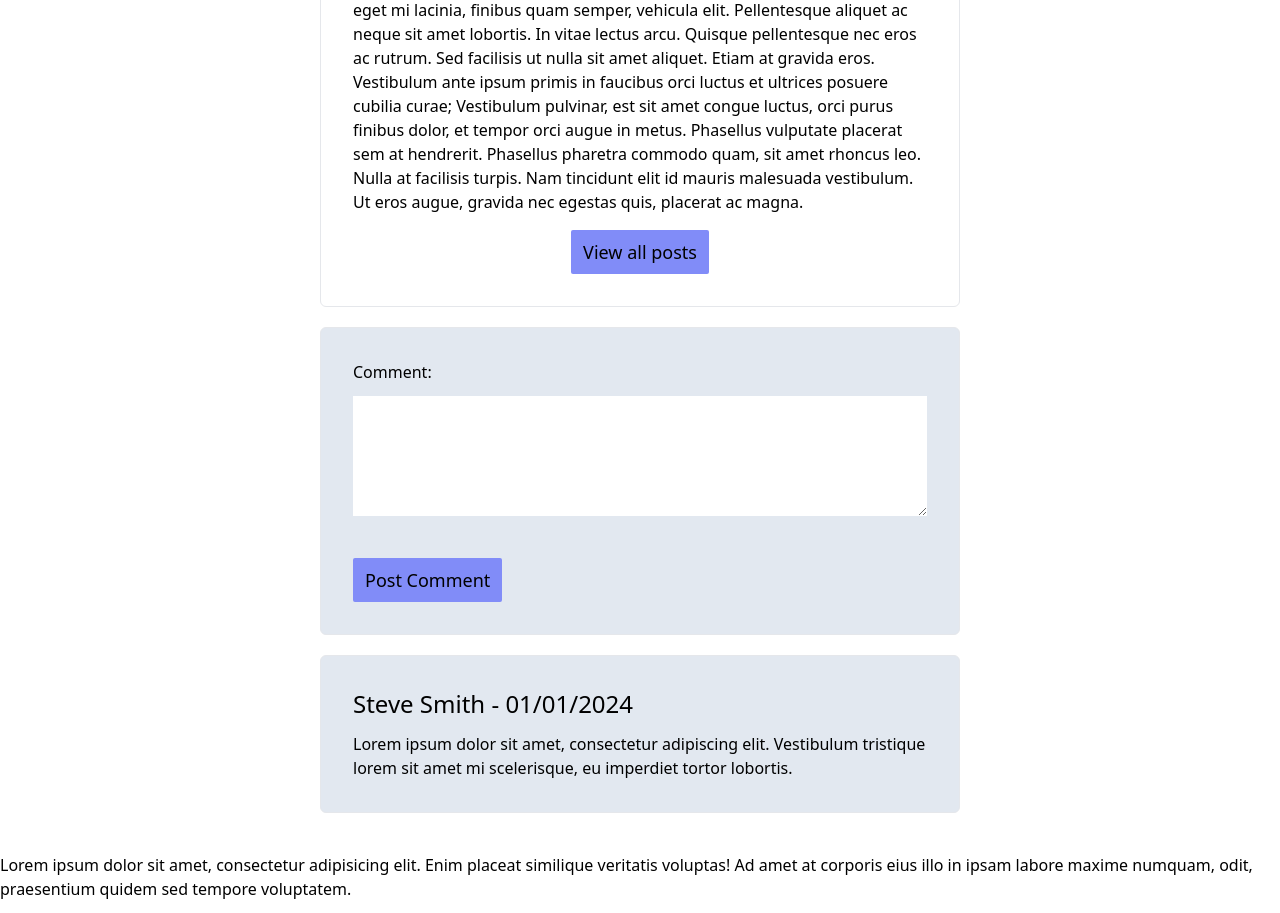
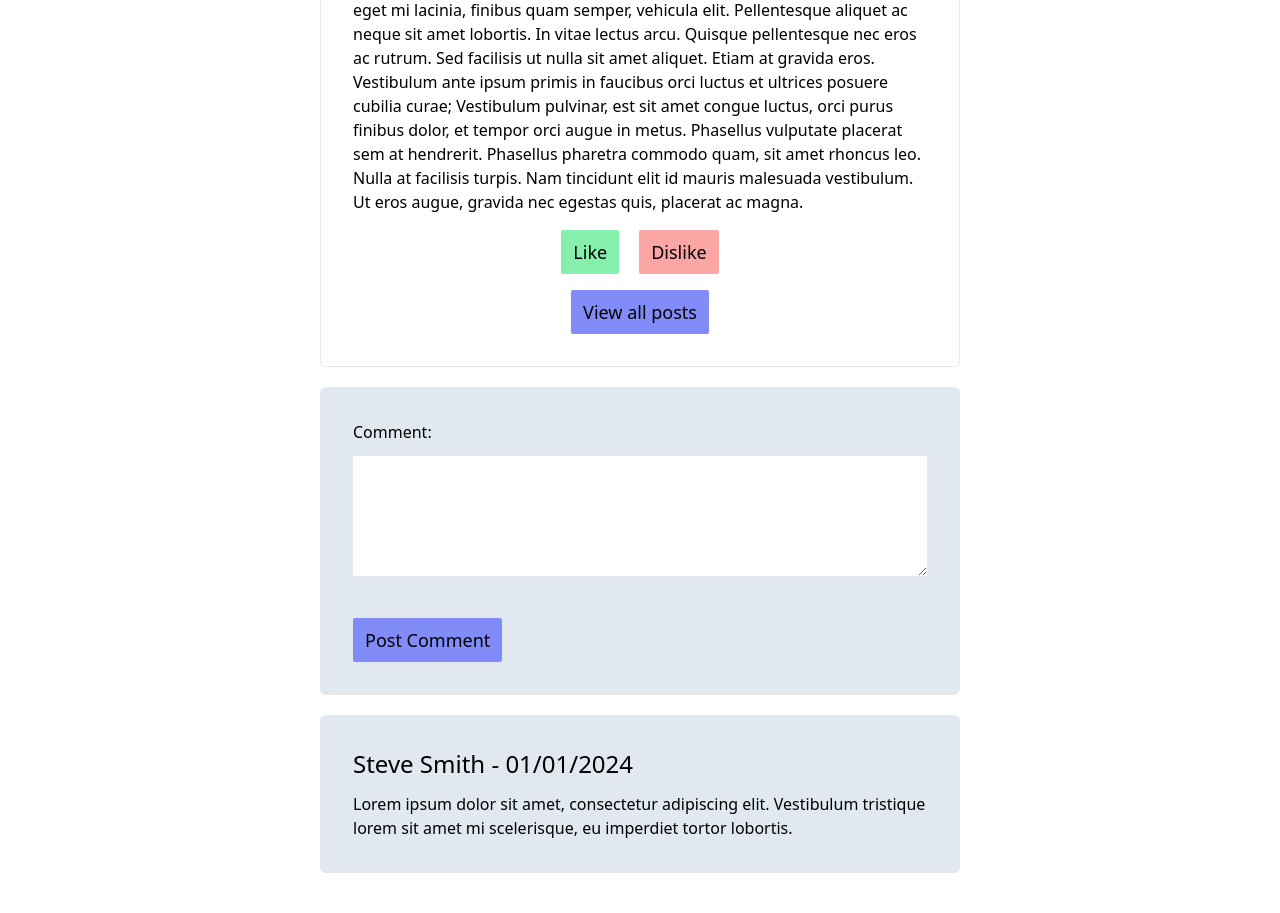
Before and after one commit to iO-Academy/24-jan-honey-badger-brigade-blogging-site, a PHP site: the page made by singlePost.php in a window 1280 px wide. Shown: the part 1124-2037 px from the top of the page. Run offline with PHP 8.4, Linux system fonts and the light colour scheme; the visitor is signed in with stand-in values (Sample User, id 1); data comes from the database, SQL or seed files in the repository; some libraries are stand-ins or nearby versions.

Commit message:
redirect logged out users to login when they click like

```diff
--- a/singlePost.php
+++ b/singlePost.php
@@ -1,14 +1,17 @@
 <?php
 require_once 'src/connectToDb.php';
-
 require_once 'src/Models/BlogModel.php';
 
+session_start();
 $db = connectToDb();
 $blogModel = new BlogModel($db);
+$blog = $blogModel->getBlogById($_GET['id']);
+if (!isset($_SESSION['userid']))
 
-session_start();
-
-$blog = $blogModel->getBlogById($_GET['id'])
+if (isset($_GET['click'])){
+    // check for existing vote
+    //update as needed
+}
 ?>
 
 <!DOCTYPE html>
@@ -38,10 +41,10 @@ $blog = $blogModel->getBlogById($_GET['id'])
         </div>
         <p class="text-2xl mb-10"><?php echo $blog->postTime . ' - By ' . $blog->id; ?></p>
         <p><?php echo $blog->content ?></p>
-<!--        <div class="flex justify-center gap-5">-->
-<!--            <a class="px-3 py-2 mt-4 text-lg bg-green-300 hover:bg-green-400 hover:text-white transition inline-block rounded-sm" href="#">Like</a>-->
-<!--            <a class="px-3 py-2 mt-4 text-lg bg-red-300 hover:bg-red-400 hover:text-white transition inline-block rounded-sm" href="#">Dislike</a>-->
-<!--        </div>-->
+        <div class="flex justify-center gap-5">
+            <a class="px-3 py-2 mt-4 text-lg bg-green-300 hover:bg-green-400 hover:text-white transition inline-block rounded-sm" href="<?php echo isset($_SESSION['userid']) ? '?id=' . $_GET['id'] . '&click=Like' : 'login.php'; ?>">Like</a>
+            <a class="px-3 py-2 mt-4 text-lg bg-red-300 hover:bg-red-400 hover:text-white transition inline-block rounded-sm" href="<?php echo isset($_SESSION['userid']) ? '?id=' . $_GET['id'] . '&click=Dislike' : 'login.php'; ?>">Dislike</a>
+        </div>
         <div class="flex justify-center">
             <a class="px-3 py-2 mt-4 text-lg bg-indigo-400 hover:bg-indigo-700 hover:text-white transition inline-block rounded-sm" href="index.php">View all posts</a>
         </div>
@@ -69,5 +72,3 @@ $blog = $blogModel->getBlogById($_GET['id'])
 
 </body>
 </html>
-
-Lorem ipsum dolor sit amet, consectetur adipisicing elit. Enim placeat similique veritatis voluptas! Ad amet at corporis eius illo in ipsam labore maxime numquam, odit, praesentium quidem sed tempore voluptatem.
```
